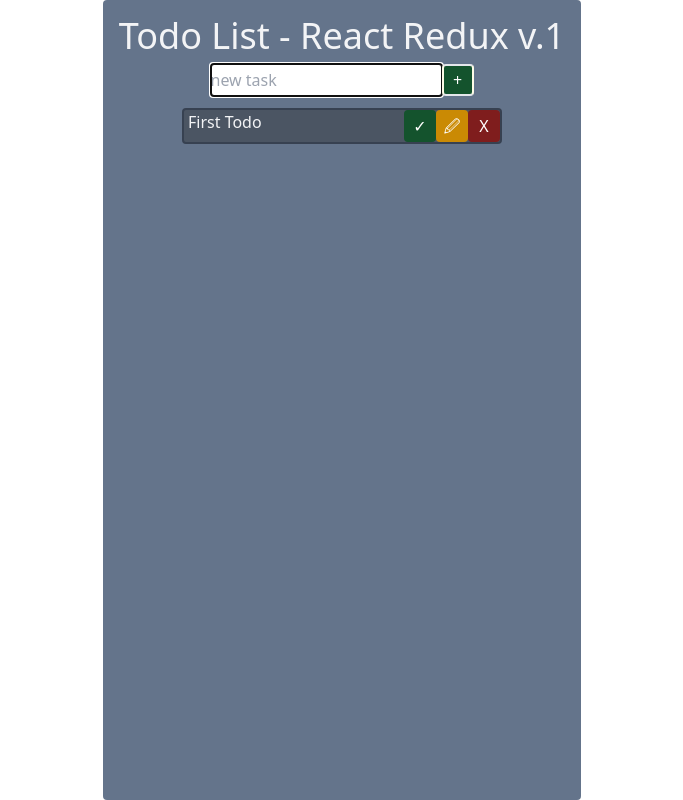
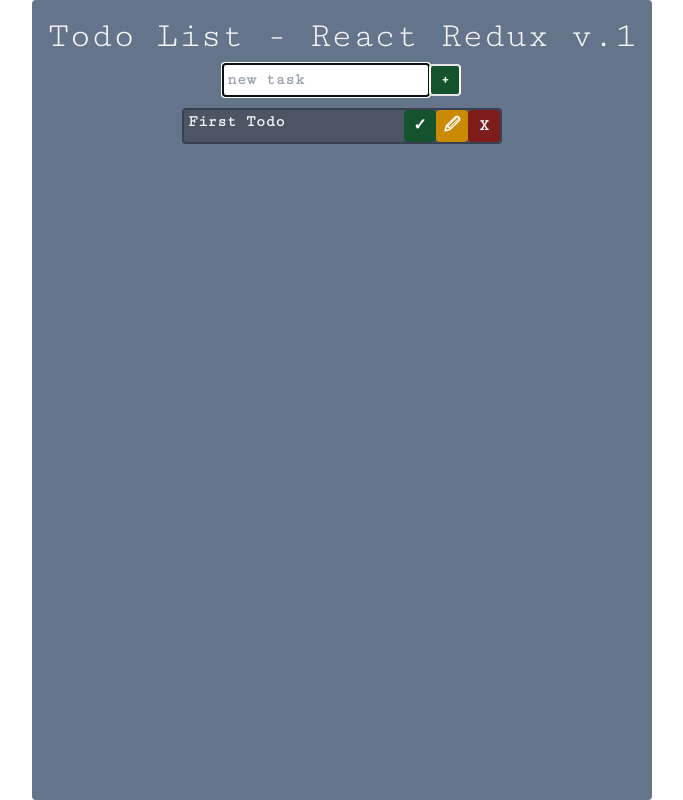
Before and after one commit to whippet-code/todo, a React (Create React App) app: page / in a window 1280 px wide. Shown: the whole page, without its empty margins (298-981 px from the left). Built offline with nearby package versions, Linux system fonts and the light colour scheme.

Commit message:
styles font-fam

```diff
--- a/public/index.html
+++ b/public/index.html
@@ -4,6 +4,12 @@
     <meta charset="utf-8" />
     <meta name="viewport" content="width=device-width, initial-scale=1" />
     <meta name="React todo app" content="Task build for hyperiondev bootcamp" />
+    <link rel="preconnect" href="https://fonts.googleapis.com" />
+    <link rel="preconnect" href="https://fonts.gstatic.com" crossorigin />
+    <link
+      href="https://fonts.googleapis.com/css2?family=Cutive+Mono&display=swap"
+      rel="stylesheet"
+    />
     <title>React ToDo App</title>
   </head>
   <body>
--- a/src/App.js
+++ b/src/App.js
@@ -5,7 +5,7 @@
 
 function App() {
   return (
-    <div className="App flex flex-col content-center justify-center w-screen h-screen">
+    <div className="App flex flex-col content-center justify-center w-screen h-screen font-mono font-semibold">
       <Todos />
     </div>
   );
--- a/src/components/Todos.js
+++ b/src/components/Todos.js
@@ -44,6 +44,7 @@
       >
         <input
           type="text"
+          className="pl-1"
           id="inputField"
           ref={inputRef}
           name="value"
--- a/tailwind.config.js
+++ b/tailwind.config.js
@@ -2,6 +2,9 @@
 module.exports = {
   content: ["./src/**/*.{js,jsx,ts,tsx}"],
   theme: {
+    fontFamily: {
+      mono: ["Cutive Mono", "monospace"],
+    },
     extend: {},
   },
   plugins: [],
```
